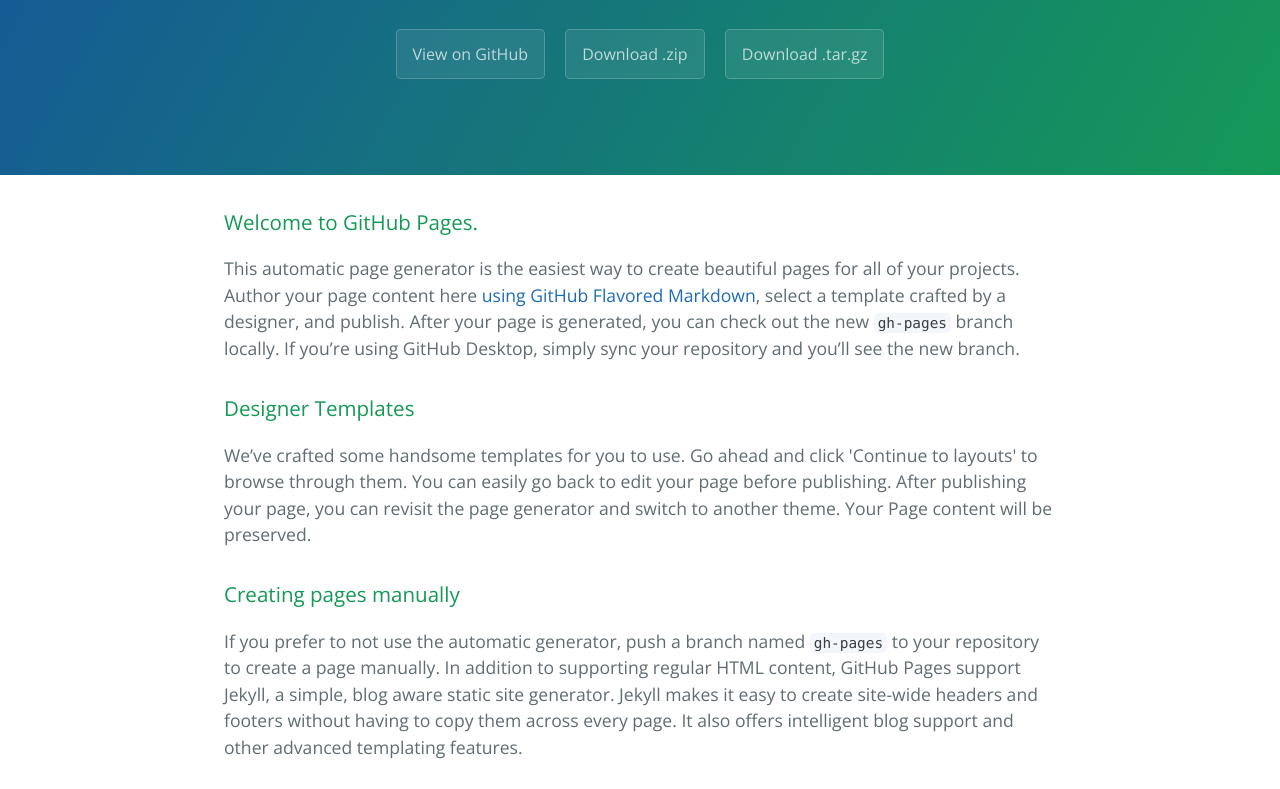
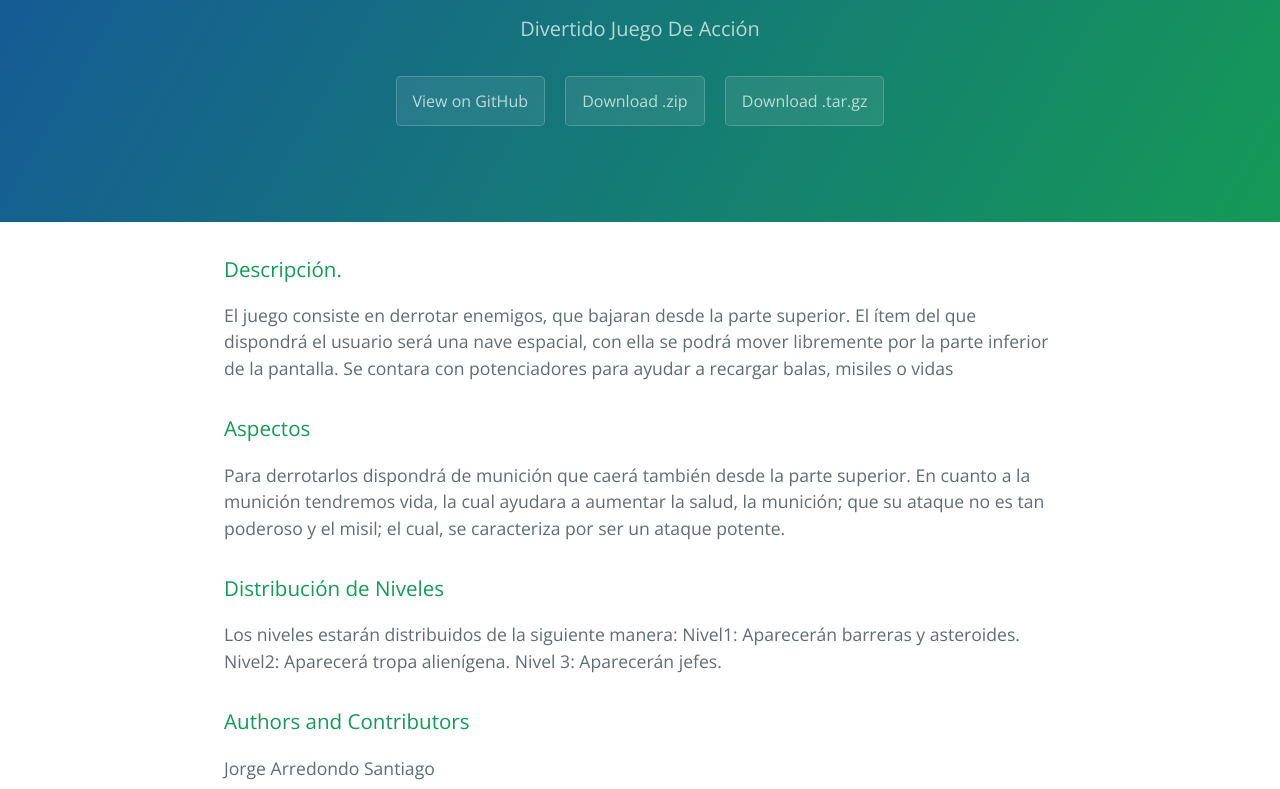
Before and after one commit to objetos15162/Adventure-in-the-space, a plain HTML site: page index.html in a window 1280 px wide. Shown: the part 161-950 px from the top of the page. Drawn offline with nearby package versions, Linux system fonts and the light colour scheme.

```diff
--- a/index.html
+++ b/index.html
@@ -12,7 +12,7 @@
   <body>
     <section class="page-header">
       <h1 class="project-name">Adventure-in-the-space</h1>
-      <h2 class="project-tagline"></h2>
+      <h2 class="project-tagline">Divertido Juego De Acción</h2>
       <a href="https://github.com/objetos15162/Adventure-in-the-space" class="btn">View on GitHub</a>
       <a href="https://github.com/objetos15162/Adventure-in-the-space/zipball/master" class="btn">Download .zip</a>
       <a href="https://github.com/objetos15162/Adventure-in-the-space/tarball/master" class="btn">Download .tar.gz</a>
@@ -20,29 +20,28 @@
 
     <section class="main-content">
       <h3>
-<a id="welcome-to-github-pages" class="anchor" href="#welcome-to-github-pages" aria-hidden="true"><span aria-hidden="true" class="octicon octicon-link"></span></a>Welcome to GitHub Pages.</h3>
+<a id="descripción" class="anchor" href="#descripci%C3%B3n" aria-hidden="true"><span aria-hidden="true" class="octicon octicon-link"></span></a>Descripción.</h3>
 
-<p>This automatic page generator is the easiest way to create beautiful pages for all of your projects. Author your page content here <a href="https://guides.github.com/features/mastering-markdown/">using GitHub Flavored Markdown</a>, select a template crafted by a designer, and publish. After your page is generated, you can check out the new <code>gh-pages</code> branch locally. If you’re using GitHub Desktop, simply sync your repository and you’ll see the new branch.</p>
+<p>El juego consiste en derrotar enemigos, que bajaran desde la parte superior. El ítem del que dispondrá el usuario será una nave espacial, con ella se podrá mover libremente por la parte inferior de la pantalla. Se contara con potenciadores para ayudar a recargar balas, misiles o vidas </p>
 
 <h3>
-<a id="designer-templates" class="anchor" href="#designer-templates" aria-hidden="true"><span aria-hidden="true" class="octicon octicon-link"></span></a>Designer Templates</h3>
+<a id="aspectos" class="anchor" href="#aspectos" aria-hidden="true"><span aria-hidden="true" class="octicon octicon-link"></span></a>Aspectos</h3>
 
-<p>We’ve crafted some handsome templates for you to use. Go ahead and click 'Continue to layouts' to browse through them. You can easily go back to edit your page before publishing. After publishing your page, you can revisit the page generator and switch to another theme. Your Page content will be preserved.</p>
+<p>Para derrotarlos dispondrá de munición que caerá también desde la parte superior.
+En cuanto a la munición tendremos vida, la cual ayudara a aumentar la salud, la munición; que su ataque no es tan poderoso y el misil; el cual, se caracteriza por ser un ataque potente.</p>
 
 <h3>
-<a id="creating-pages-manually" class="anchor" href="#creating-pages-manually" aria-hidden="true"><span aria-hidden="true" class="octicon octicon-link"></span></a>Creating pages manually</h3>
+<a id="distribución-de-niveles" class="anchor" href="#distribuci%C3%B3n-de-niveles" aria-hidden="true"><span aria-hidden="true" class="octicon octicon-link"></span></a>Distribución de Niveles</h3>
 
-<p>If you prefer to not use the automatic generator, push a branch named <code>gh-pages</code> to your repository to create a page manually. In addition to supporting regular HTML content, GitHub Pages support Jekyll, a simple, blog aware static site generator. Jekyll makes it easy to create site-wide headers and footers without having to copy them across every page. It also offers intelligent blog support and other advanced templating features.</p>
+<p>Los niveles estarán distribuidos de la siguiente manera:
+Nivel1: Aparecerán barreras y asteroides.
+Nivel2: Aparecerá tropa alienígena.
+Nivel 3: Aparecerán jefes.</p>
 
 <h3>
 <a id="authors-and-contributors" class="anchor" href="#authors-and-contributors" aria-hidden="true"><span aria-hidden="true" class="octicon octicon-link"></span></a>Authors and Contributors</h3>
 
-<p>You can <a href="https://help.github.com/articles/basic-writing-and-formatting-syntax/#mentioning-users-and-teams" class="user-mention">@mention</a> a GitHub username to generate a link to their profile. The resulting <code>&lt;a&gt;</code> element will link to the contributor’s GitHub Profile. For example: In 2007, Chris Wanstrath (<a href="https://github.com/defunkt" class="user-mention">@defunkt</a>), PJ Hyett (<a href="https://github.com/pjhyett" class="user-mention">@pjhyett</a>), and Tom Preston-Werner (<a href="https://github.com/mojombo" class="user-mention">@mojombo</a>) founded GitHub.</p>
-
-<h3>
-<a id="support-or-contact" class="anchor" href="#support-or-contact" aria-hidden="true"><span aria-hidden="true" class="octicon octicon-link"></span></a>Support or Contact</h3>
-
-<p>Having trouble with Pages? Check out our <a href="https://help.github.com/pages">documentation</a> or <a href="https://github.com/contact">contact support</a> and we’ll help you sort it out.</p>
+<p>Jorge Arredondo Santiago</p>
 
       <footer class="site-footer">
         <span class="site-footer-owner"><a href="https://github.com/objetos15162/Adventure-in-the-space">Adventure-in-the-space</a> is maintained by <a href="https://github.com/objetos15162">objetos15162</a>.</span>
```
Also changed, not shown: params.json (+2 -2 lines).
